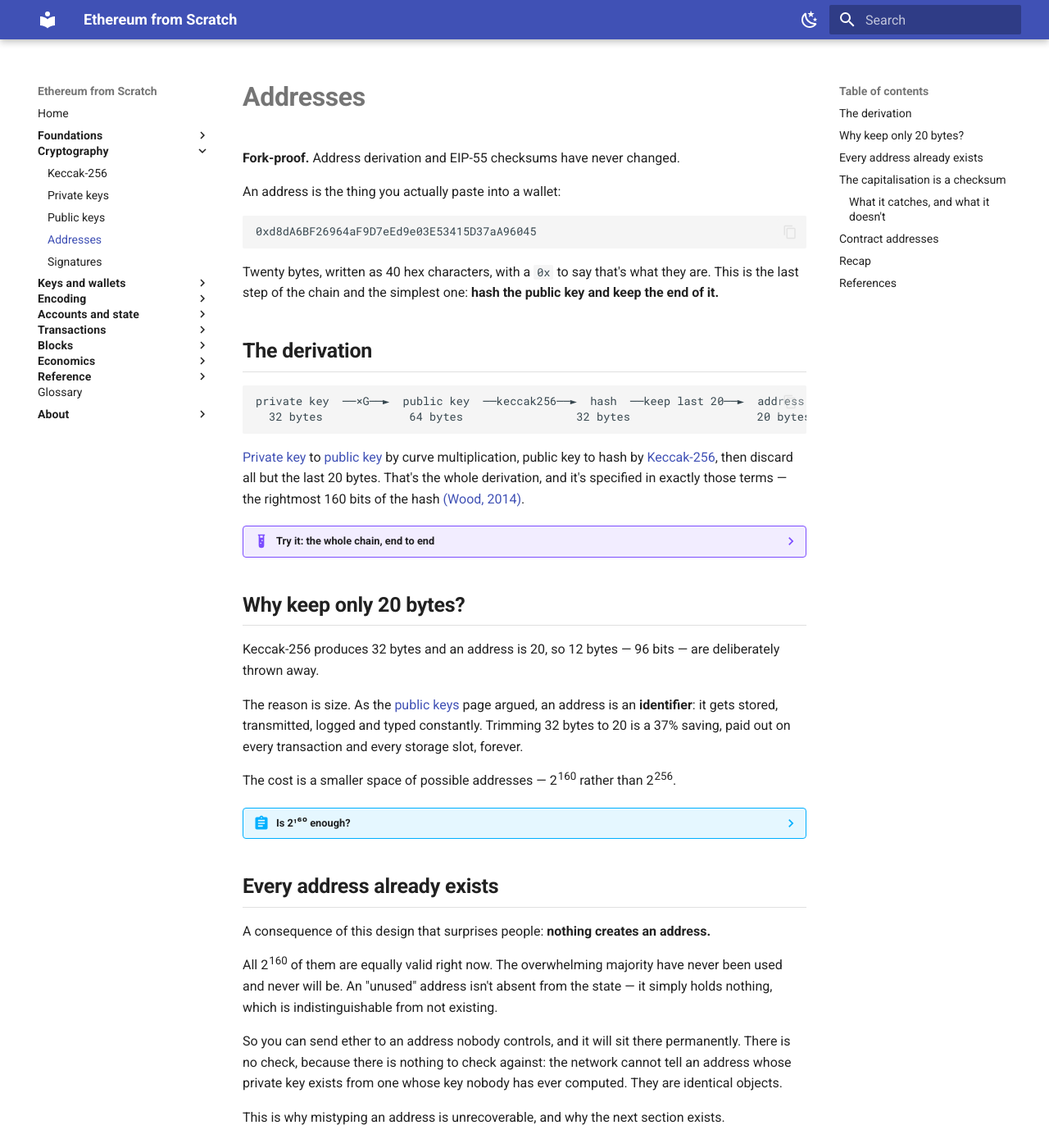
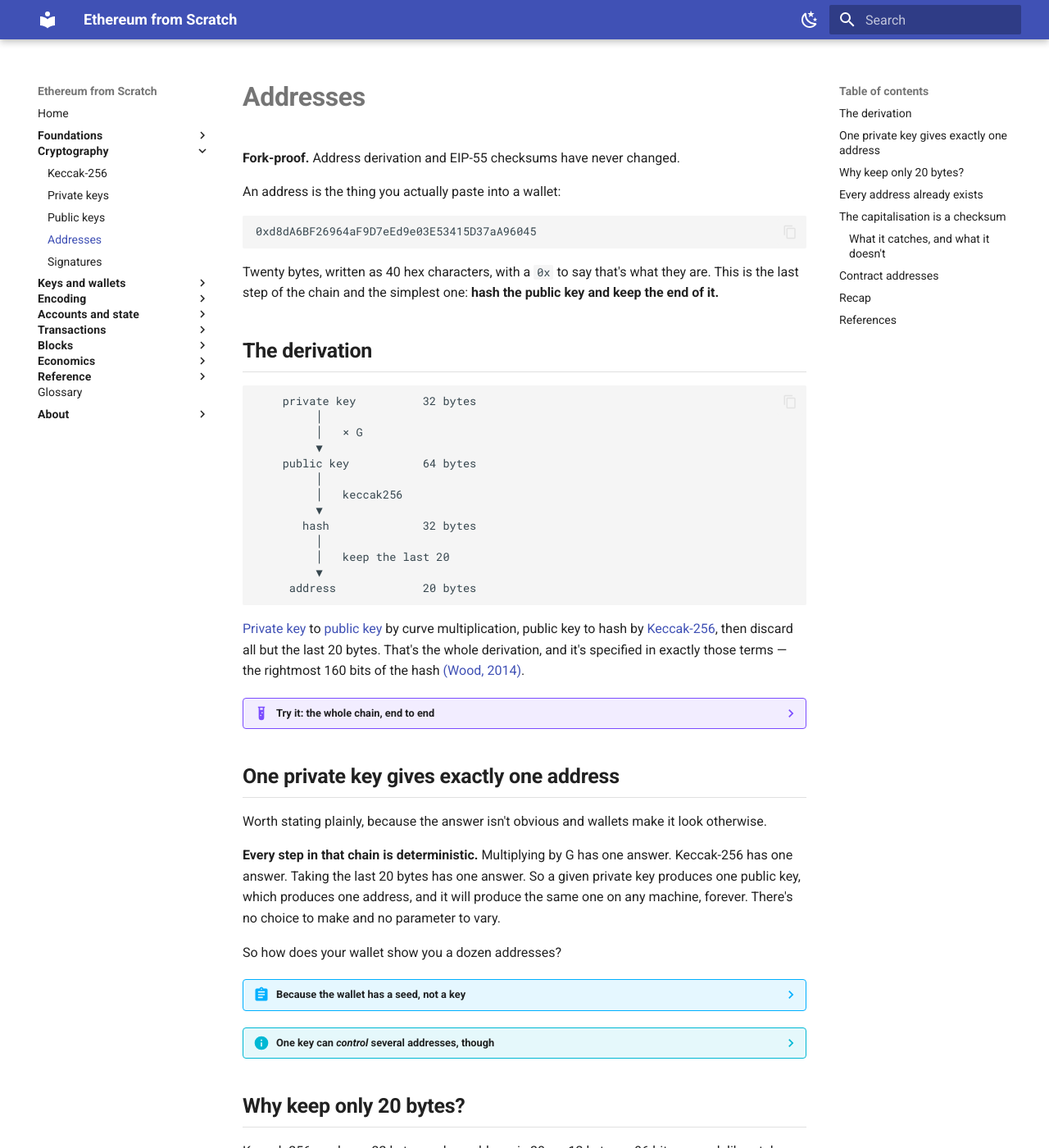
Before and after one commit to davide-stocco/ethereum-from-scratch, an MkDocs documentation site: the page built from docs/crypto/addresses.md, in a window 1280 px wide and 1400 px high. Shown: the whole window at 82% size. Built offline with MkDocs 1.6.1 and Material for MkDocs 9.7.7, drawn with Linux system fonts in a browser that asks for light colours.

Commit message:
Vertical derivation diagram; show the checksum working; answer the one-key question
Three things from Davide.

The derivation diagram was wider than the text column, so it's now
vertical. Widest code block on the page is 71 characters, and that one
is the 2^160 figure rather than a diagram.

The checksum tool now shows its working: the first 40 characters of
Keccak-256 of the lowercase address on one row, the address beneath it,
aligned character by character. Hash nibbles of 8 or more are
highlighted, and so are the letters they capitalise; digits are greyed
out since they're never affected. So the rule can be checked by eye
rather than taken on trust. The rows use white-space: pre and scroll
rather than wrap, because the alignment is the whole point.

And his question — can one private key make several addresses — gets a
section, since the answer is no and wallets strongly imply otherwise.
Every step in the chain is deterministic, so one key yields exactly one
address, forever. A box explains that the dozen addresses in a wallet
come from the SEED, which sits upstream and generates many keys. A
second box separates derived-from from controlled-by: a key derives one
address, but that address can deploy any number of contracts, each with
an address of its own.

Verified the character-by-character logic against the worked example:
nine letters capitalised, every one sitting under a hash nibble of 8
or more.

````diff
--- a/docs/crypto/addresses.md
+++ b/docs/crypto/addresses.md
@@ -18,8 +18,19 @@ Twenty bytes, written as 40 hex characters, with a `0x` to say that's what they
 ## The derivation
 
 ```
-private key  ──×G──►  public key  ──keccak256──►  hash  ──keep last 20──►  address
-  32 bytes             64 bytes                 32 bytes                   20 bytes
+    private key          32 bytes
+         │
+         │   × G
+         ▼
+    public key           64 bytes
+         │
+         │   keccak256
+         ▼
+       hash              32 bytes
+         │
+         │   keep the last 20
+         ▼
+     address             20 bytes
 ```
 
 [Private key](private-keys.md) to [public key](public-keys.md) by curve multiplication, public key to hash by [Keccak-256](keccak256.md), then discard all but the last 20 bytes. That's the whole derivation, and it's specified in exactly those terms — the rightmost 160 bits of the hash [(Wood, 2014)](#ref-wood-2014).
@@ -47,6 +58,62 @@ private key  ──×G──►  public key  ──keccak256──►  hash  ─
 
     **Step 3 — press Random key** a few times. This is precisely what a wallet
     does when it creates an account: pick a number, derive, hash, truncate.
+
+## One private key gives exactly one address
+
+Worth stating plainly, because the answer isn't obvious and wallets make it look otherwise.
+
+**Every step in that chain is deterministic.** Multiplying by G has one answer. Keccak-256 has one answer. Taking the last 20 bytes has one answer. So a given private key produces one public key, which produces one address, and it will produce the same one on any machine, forever. There's no choice to make and no parameter to vary.
+
+So how does your wallet show you a dozen addresses?
+
+??? abstract "Because the wallet has a seed, not a key"
+
+    This is the distinction from the [private keys](private-keys.md) page, and
+    it's where it starts to matter.
+
+    ```
+                     seed
+                      │
+          ┌───────────┼───────────┐
+          ▼           ▼           ▼
+      key #0       key #1      key #2        ← many keys, from one seed
+          │           │           │
+          ▼           ▼           ▼
+      address 0   address 1   address 2      ← one address each
+    ```
+
+    The **seed** sits upstream and can generate an unlimited supply of private
+    keys by a repeatable procedure. Each of those keys then yields exactly one
+    address, by the chain on this page.
+
+    So "many addresses from one thing" is true of a **seed** and false of a
+    **private key**. Which is why writing down twelve words can restore a whole
+    wallet, while a single private key only ever restores a single account.
+
+    Mechanics under
+    [wallets and seed phrases](../wallets/seed-phrases.md).
+
+??? info "One key can *control* several addresses, though"
+
+    A separate point, and easy to conflate with the above.
+
+    A key is derived into one address. But that address can go on to **create
+    contracts**, and each contract gets an address of its own — computed from
+    the creator's address and [nonce](../accounts/nonce.md "A per-account counter of transactions already sent"),
+    as the contract-addresses section below explains. Deploy ten contracts and
+    there are ten more addresses under your control.
+
+    Contracts can also simply be *configured* to obey a particular address,
+    which is how multi-signature and smart-contract wallets work.
+
+    So the precise statements are:
+
+    - **derived from** your key: exactly one address, always
+    - **controlled by** your key: as many as you care to create
+
+    The chain on this page is about the first. Nothing about control is visible
+    in an address.
 
 ## Why keep only 20 bytes?
 
--- a/docs/javascripts/addresses.js
+++ b/docs/javascripts/addresses.js
@@ -130,13 +130,43 @@
         return;
       }
       inp.classList.remove("tool__input--bad");
-      var correct = checksum(raw.toLowerCase());
+      var lower = raw.toLowerCase();
+      var correct = checksum(lower);
       var isLower = raw === raw.toLowerCase();
       var isUpper = raw === raw.toUpperCase();
 
       var marked = correct.split("").map(function (ch, i) {
         return ch === raw[i] ? ch : "<em class=\"tool__diff\">" + ch + "</em>";
       }).join("");
+
+      // Show the hash alongside, so the rule can be checked by eye.
+      var hash = window.EFS.keccak256Bytes(
+        Array.prototype.map.call(lower, function (c) { return c.charCodeAt(0); })
+      );
+      var hash40 = hash.slice(0, 40);
+      var hashMarked = hash40.split("").map(function (ch) {
+        return parseInt(ch, 16) >= 8
+          ? "<strong class=\"tool__hi\">" + ch + "</strong>"
+          : "<span class=\"tool__faint\">" + ch + "</span>";
+      }).join("");
+      var addrMarked = lower.split("").map(function (ch, i) {
+        var isLetter = ch >= "a" && ch <= "f";
+        var up = isLetter && parseInt(hash40[i], 16) >= 8;
+        return up ? "<strong class=\"tool__hi\">" + ch.toUpperCase() + "</strong>"
+                  : (isLetter ? ch : "<span class=\"tool__faint\">" + ch + "</span>");
+      }).join("");
+
+      var working =
+        "<span class=\"tool__label\">Working, character by character</span>" +
+        "<code class=\"tool__hash tool__align\">" +
+        "<span class=\"tool__rowlbl\">hash  </span>" + hashMarked + "\n" +
+        "<span class=\"tool__rowlbl\">addr  </span>" + addrMarked +
+        "</code>" +
+        "<span class=\"tool__hint\">Top row is the first 40 characters of " +
+        "Keccak-256 of the lowercase address. A hash character of <strong>8 or " +
+        "more</strong> is highlighted; where that sits above a letter " +
+        "<code>a</code>–<code>f</code>, the letter is capitalised. Digits are " +
+        "greyed out because they're never affected.</span>";
 
       var verdict;
       if (isLower || isUpper) {
@@ -155,7 +185,7 @@
 
       out.innerHTML =
         "<span class=\"tool__label\">Checksummed form</span>" +
-        "<code class=\"tool__hash\">0x" + marked + "</code>" + verdict;
+        "<code class=\"tool__hash\">0x" + marked + "</code>" + verdict + working;
     }
     inp.addEventListener("input", run);
     run();
--- a/docs/stylesheets/extra.css
+++ b/docs/stylesheets/extra.css
@@ -123,6 +123,31 @@
 
 .md-typeset .tool__faint {
   opacity: 0.35;
+}
+
+/* Two rows that must line up character by character: no wrapping, scroll
+   instead, or the alignment that carries the meaning is lost. */
+.md-typeset .tool__align {
+  white-space: pre;
+  overflow-x: auto;
+  overflow-wrap: normal;
+}
+
+.md-typeset .tool__rowlbl {
+  opacity: 0.5;
+  user-select: none;
+}
+
+.md-typeset .tool__hi {
+  font-weight: 700;
+  color: #00695c;
+  background: rgba(0, 105, 92, 0.12);
+  border-radius: 0.1rem;
+}
+
+[data-md-color-scheme="slate"] .md-typeset .tool__hi {
+  color: #80cbc4;
+  background: rgba(128, 203, 196, 0.16);
 }
 
 /* Characters that differ between two hashes. */
````
